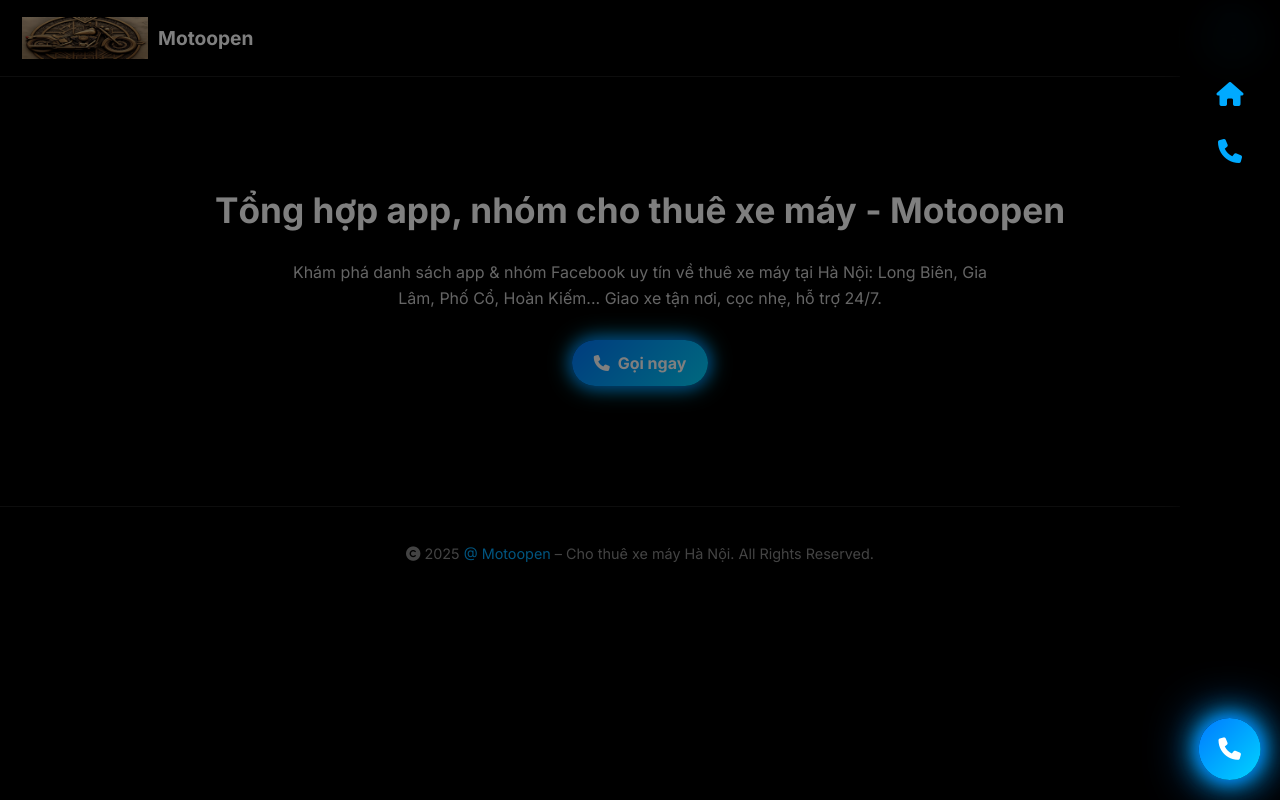
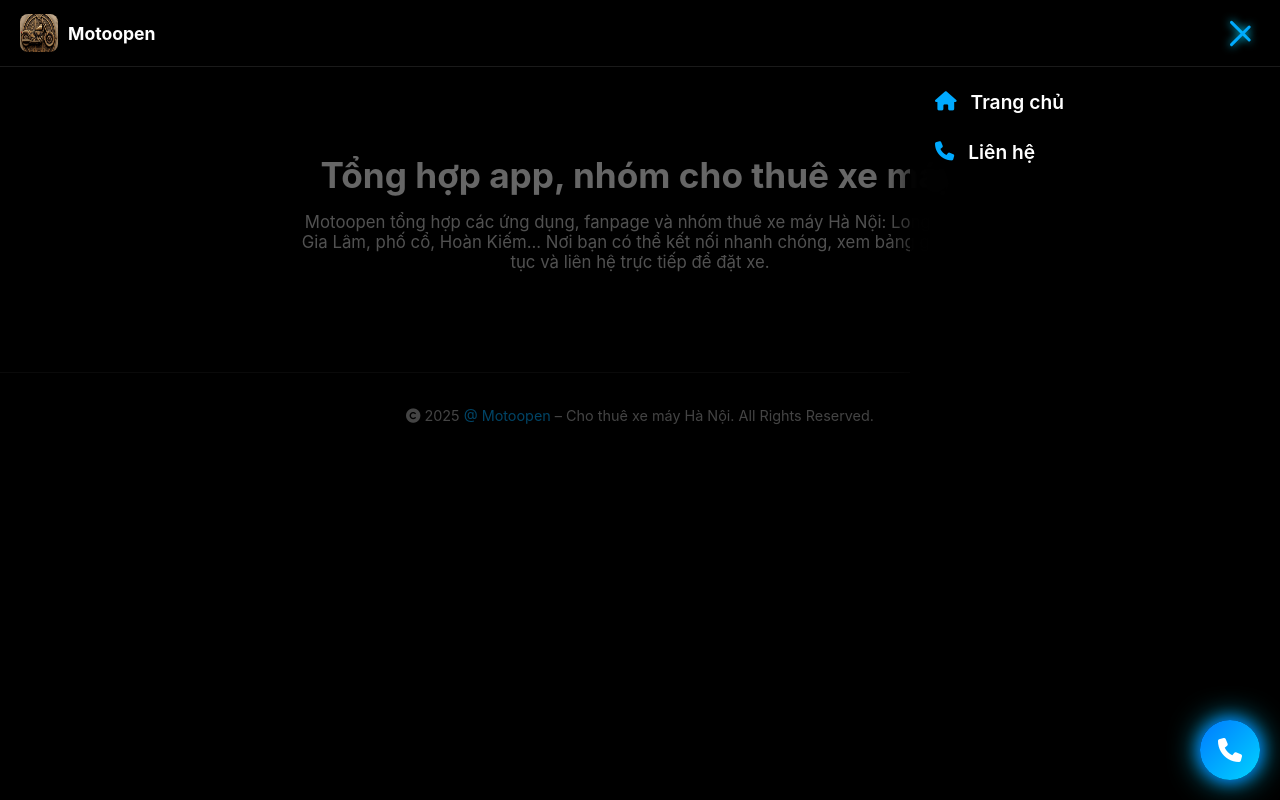
Before and after one commit to motoopen/appthuexemay, a plain HTML site: page index.html in a window 1280 px wide. Both pictures are taken after a click on the element 1232 px from the left and 38 px from the top of the page. Drawn offline with Linux system fonts and the light colour scheme.

Commit message:
Update index.html

```diff
--- a/index.html
+++ b/index.html
@@ -4,302 +4,169 @@
   <meta charset="utf-8">
   <meta name="viewport" content="width=device-width,initial-scale=1">
   <title>Tổng hợp app, nhóm cho thuê xe máy - Motoopen</title>
-  <meta name="description" content="Tổng hợp app, nhóm Facebook và dịch vụ thuê xe máy tại Hà Nội: Long Biên, Gia Lâm, Phố Cổ, Hoàn Kiếm... Giao xe tận nơi, cọc nhẹ, hỗ trợ 24/7.">
-  <link rel="canonical" href="https://motoopen.github.io/appthuexemay/">
-
-  <!-- Favicon -->
-  <link rel="icon" href="https://raw.githubusercontent.com/motoopen/appthuexemay/refs/heads/main/IMG_5213.jpeg" type="image/jpeg">
-  <link rel="apple-touch-icon" href="https://raw.githubusercontent.com/motoopen/appthuexemay/refs/heads/main/IMG_5213.jpeg">
-
-  <!-- Font + Icon -->
-  <link href="https://fonts.googleapis.com/css2?family=Inter:wght@400;600;700&display=swap" rel="stylesheet">
-  <link rel="stylesheet" href="https://cdnjs.cloudflare.com/ajax/libs/font-awesome/6.5.0/css/all.min.css">
-
+  <meta name="description" content="Tổng hợp app, nhóm cho thuê xe máy Hà Nội. Liên hệ nhanh Motoopen để thuê xe máy tại Long Biên, Gia Lâm, phố cổ, Hoàn Kiếm. Giao xe tận nơi, hỗ trợ 24/7.">
+  <link rel="icon" href="IMG_5213.jpeg">
+  <link rel="apple-touch-icon" href="IMG_5213.jpeg">
+  <link href="https://cdnjs.cloudflare.com/ajax/libs/font-awesome/6.5.0/css/all.min.css" rel="stylesheet">
   <style>
     body {
       margin:0;
-      font-family:'Inter', sans-serif;
+      font-family: Inter, sans-serif;
       background:#000;
       color:#fff;
+      -webkit-font-smoothing:antialiased;
+      -moz-osx-font-smoothing:grayscale;
     }
 
-    /* NAVBAR */
+    a { color:#00aaff; text-decoration:none; }
+    a:hover { color:#33ccff; text-shadow:0 0 8px #00d4ff; }
+
+    /* Topbar */
     .topbar {
-      position:fixed;
-      top:0;left:0;right:0;
-      display:flex;
-      justify-content:space-between;
-      align-items:center;
-      padding:12px 22px;
-      background:rgba(0,0,0,0.85);
-      backdrop-filter: blur(14px) saturate(150%);
+      position:fixed;top:0;left:0;right:0;
+      display:flex;justify-content:space-between;align-items:center;
+      padding:14px 20px;
+      background:rgba(0,0,0,0.9);
       border-bottom:1px solid rgba(255,255,255,0.1);
-      z-index:1000;
+      z-index:1100;
     }
     .brand {
-      display:flex;
-      align-items:center;
-      gap:10px;
+      display:flex;align-items:center;gap:10px;
     }
-    .brand img.logo {
-      height:42px;
-      width:auto;
-      transition:transform 0.3s, filter 0.3s;
+    .brand img { width:38px;height:38px;border-radius:8px; }
+    .brand h3 { margin:0;font-size:1.1rem;font-weight:700;color:#fff; }
+
+    /* Hamburger */
+    .hamburger {
+      display:flex;flex-direction:column;gap:5px;
+      cursor:pointer;width:28px;z-index:1200;
     }
-    .brand img.logo:hover {
-      transform:scale(1.1);
-      filter:drop-shadow(0 0 8px #00d4ff);
+    .hamburger span {
+      display:block;height:3px;width:100%;
+      background:#00aaff;border-radius:2px;
+      transition:.3s;
+      box-shadow:0 0 8px #00d4ff;
     }
-    .brand h3 {
-      margin:0;
-      font-size:1.2rem;
-      font-weight:700;
-      color:#fff;
+    .hamburger.active span:nth-child(1){transform:rotate(45deg) translateY(8px);}
+    .hamburger.active span:nth-child(2){opacity:0;}
+    .hamburger.active span:nth-child(3){transform:rotate(-45deg) translateY(-8px);}
+
+    /* Overlay */
+    .overlay {
+      position:fixed;inset:0;background:rgba(0,0,0,0.6);
+      opacity:0;visibility:hidden;
+      transition:.4s ease;z-index:1040;
     }
-
-    /* Hamburger Neon */
-    .hamburger {
-      display: flex;
-      flex-direction: column;
-      justify-content: center;
-      align-items:center;
-      gap: 6px;
-      width: 52px;
-      height: 52px;
-      border-radius: 50%;
-      background: linear-gradient(135deg,#007aff,#00d4ff);
-      box-shadow: 0 0 15px #007aff, 0 0 30px #00d4ff;
-      cursor: pointer;
-      transition: transform 0.3s ease, box-shadow 0.3s ease;
-      animation: pulseGlow 2s infinite ease-in-out;
-      z-index:1100;
-    }
-    .hamburger:hover {
-      transform: scale(1.1) rotate(3deg);
-      box-shadow: 0 0 25px #007aff, 0 0 50px #00d4ff;
-    }
-    .hamburger .bar {
-      width: 24px;
-      height: 3px;
-      background: white;
-      border-radius: 3px;
-      transition: all 0.4s ease;
-    }
-    .hamburger.active .bar:nth-child(1) {
-      transform: translateY(9px) rotate(45deg);
-    }
-    .hamburger.active .bar:nth-child(2) {
-      opacity: 0;
-    }
-    .hamburger.active .bar:nth-child(3) {
-      transform: translateY(-9px) rotate(-45deg);
-    }
-
-    @keyframes pulseGlow {
-      0%, 100% {
-        transform: scale(1);
-        box-shadow: 0 0 15px #007aff, 0 0 30px #00d4ff;
-      }
-      50% {
-        transform: scale(1.08);
-        box-shadow: 0 0 25px #007aff, 0 0 50px #00d4ff;
-      }
-    }
+    .overlay.active {opacity:1;visibility:visible;}
 
     /* Drawer */
     .drawer {
-      position:fixed;
-      top:0;right:-80px;
-      width:80px;
-      height:100%;
+      position:fixed;top:0;right:-100%;
+      width:70%;max-width:320px;height:100%;
       background:rgba(0,0,0,0.95);
-      backdrop-filter:blur(16px);
-      box-shadow:-4px 0 18px rgba(0,0,0,0.6);
-      padding:80px 10px;
-      display:flex;
-      flex-direction:column;
-      align-items:center;
-      gap:28px;
-      transition:right 0.4s ease;
-      z-index:1050;
+      backdrop-filter:blur(18px);
+      box-shadow:-6px 0 24px rgba(0,0,0,0.6);
+      padding:90px 25px;
+      display:flex;flex-direction:column;gap:26px;
+      transition:right .4s ease;z-index:1050;
     }
     .drawer.open { right:0; }
-
     .drawer a {
-      color:#00aaff;
-      font-size:1.5rem;
-      position:relative;
-      text-decoration:none;
-      opacity:0;
-      transform:translateX(30px);
+      display:flex;align-items:center;gap:14px;
+      font-size:1.2rem;font-weight:600;color:#fff;
+      opacity:0;transform:translateX(40px);
+      transition:color .3s;
+      animation:slideIn .4s forwards;
     }
-    .drawer.open a {
-      animation: slideIn 0.4s forwards, vibrate 0.3s 0.5s ease-in-out;
-    }
-    .drawer.open a:nth-child(1){ animation-delay:0.1s; }
-    .drawer.open a:nth-child(2){ animation-delay:0.25s; }
+    .drawer.open a {opacity:1;transform:translateX(0);}
+    .drawer a i {color:#00aaff;}
+    .drawer a:hover {color:#33ccff;text-shadow:0 0 8px #00d4ff;}
 
     @keyframes slideIn {
-      from { opacity:0; transform:translateX(30px); }
-      to { opacity:1; transform:translateX(0); }
+      from {opacity:0;transform:translateX(40px);}
+      to {opacity:1;transform:translateX(0);}
     }
-    @keyframes vibrate {
-      0% { transform:translateX(0); }
-      25% { transform:translateX(-2px); }
-      50% { transform:translateX(2px); }
-      75% { transform:translateX(-1px); }
-      100% { transform:translateX(0); }
-    }
-    .drawer a:hover {
-      color:#33ccff;
-      text-shadow:0 0 8px #00d4ff;
-    }
-
-    .drawer a::after {
-      content:attr(data-tip);
-      position:absolute;
-      left:-110px;
-      top:50%;
-      transform:translateY(-50%);
-      background:#111;
-      color:#fff;
-      font-size:0.85rem;
-      padding:4px 8px;
-      border-radius:6px;
-      white-space:nowrap;
-      opacity:0;
-      pointer-events:none;
-      transition:opacity .3s, left .3s;
-    }
-    .drawer a:hover::after {
-      opacity:1;
-      left:-100px;
-    }
-
-    .overlay {
-      position:fixed;
-      top:0;left:0;right:0;bottom:0;
-      background:rgba(0,0,0,0.5);
-      display:none;
-      z-index:1040;
-    }
-    .overlay.active {display:block;}
 
     /* Hero */
     .hero {
-      margin-top:90px;
-      text-align:center;
-      padding:70px 20px;
+      margin-top:80px;padding:50px 20px;text-align:center;
     }
-    .hero h1 {font-size:2.2rem;font-weight:800;}
-    .hero p {color:#ccc;max-width:700px;margin:14px auto 28px;line-height:1.6;}
-
-    .btn {
-      display:inline-flex;
-      align-items:center;
-      gap:8px;
-      background:linear-gradient(135deg,#007aff,#00d4ff);
-      padding:13px 22px;
-      border-radius:999px;
-      font-weight:700;
-      color:#fff;
-      text-decoration:none;
-      box-shadow:0 0 15px #007aff, 0 0 25px #00d4ff;
-      transition:transform .2s, box-shadow .3s;
-    }
-    .btn:hover {
-      transform:scale(1.06);
-      box-shadow:0 0 22px #00aaff, 0 0 38px #33ccff;
-    }
+    .hero h1 {font-size:2.2rem;margin-bottom:16px;}
+    .hero p {color:#ccc;max-width:700px;margin:0 auto;font-size:1.05rem;}
 
     /* Quick Call */
     .quick-call {
-      position:fixed;
-      bottom:20px;right:20px;
+      position:fixed;bottom:20px;right:20px;z-index:1500;
+    }
+    .quick-call .main-btn {
+      width:60px;height:60px;border-radius:50%;
       background:linear-gradient(135deg,#007aff,#00d4ff);
-      width:62px;height:62px;
-      border-radius:50%;
+      color:#fff;border:none;cursor:pointer;
       display:flex;align-items:center;justify-content:center;
-      color:#fff;font-size:1.4rem;
+      font-size:1.5rem;
       box-shadow:0 0 15px #007aff,0 0 30px #00d4ff;
-      animation:heartbeat 1.8s infinite ease-in-out, neonGlow 2s infinite alternate;
-      cursor:pointer;z-index:1200;
+      animation:pulse 1.6s infinite;
     }
-    @keyframes heartbeat {
-      0%,100% { transform: scale(1) translateX(0);}
-      25% { transform: scale(1.1) translateX(-2px);}
-      50% { transform: scale(0.95) translateX(2px);}
-      75% { transform: scale(1.05) translateX(-1px);}
-    }
-    @keyframes neonGlow {
-      0%,100% { box-shadow:0 0 15px #007aff,0 0 30px #00d4ff,0 0 50px #007aff;}
-      50% { box-shadow:0 0 25px #007aff,0 0 50px #00d4ff,0 0 70px #007aff;}
+    @keyframes pulse {
+      0%{transform:scale(1);}
+      50%{transform:scale(1.15);}
+      100%{transform:scale(1);}
     }
 
     footer {
-      padding:24px;
-      text-align:center;
-      color:#888;
-      font-size:0.9rem;
+      margin-top:50px;padding:20px;text-align:center;
+      font-size:0.9rem;color:#aaa;
       border-top:1px solid rgba(255,255,255,0.1);
-      margin-top:50px;
     }
-    footer a {color:#00aaff;text-decoration:none;}
+    footer a {color:#00aaff;}
   </style>
 </head>
 <body>
   <header class="topbar">
     <div class="brand">
-      <img src="https://raw.githubusercontent.com/motoopen/appthuexemay/refs/heads/main/IMG_5360.png" alt="Motoopen logo" class="logo">
+      <img src="IMG_5360.png" alt="Motoopen logo">
       <h3>Motoopen</h3>
     </div>
     <div class="hamburger" id="hamburger">
-      <div class="bar"></div>
-      <div class="bar"></div>
-      <div class="bar"></div>
+      <span></span><span></span><span></span>
     </div>
   </header>
 
-  <!-- Drawer -->
-  <div class="drawer" id="drawer">
-    <a href="https://motoopen.github.io/appthuexemay/" data-tip="Trang chủ"><i class="fa-solid fa-house"></i></a>
-    <a href="tel:0857255868" data-tip="Liên hệ"><i class="fa-solid fa-phone"></i></a>
-  </div>
   <div class="overlay" id="overlay"></div>
+  <nav class="drawer" id="drawer">
+    <a href="https://motoopen.github.io/appthuexemay/"><i class="fa-solid fa-house"></i> Trang chủ</a>
+    <a href="tel:0857255868"><i class="fa-solid fa-phone"></i> Liên hệ</a>
+  </nav>
 
-  <!-- Hero -->
-  <section class="hero">
-    <h1>Tổng hợp app, nhóm cho thuê xe máy - Motoopen</h1>
-    <p>Khám phá danh sách app & nhóm Facebook uy tín về thuê xe máy tại Hà Nội: Long Biên, Gia Lâm, Phố Cổ, Hoàn Kiếm...
-    Giao xe tận nơi, cọc nhẹ, hỗ trợ 24/7.</p>
-    <a class="btn" href="tel:0857255868"><i class="fa-solid fa-phone"></i> Gọi ngay</a>
-  </section>
+  <main class="hero">
+    <h1>Tổng hợp app, nhóm cho thuê xe máy</h1>
+    <p>Motoopen tổng hợp các ứng dụng, fanpage và nhóm thuê xe máy Hà Nội: Long Biên, Gia Lâm, phố cổ, Hoàn Kiếm...
+    Nơi bạn có thể kết nối nhanh chóng, xem bảng giá, thủ tục và liên hệ trực tiếp để đặt xe.</p>
+  </main>
 
-  <!-- Quick Call -->
   <div class="quick-call">
-    <i class="fa-solid fa-phone"></i>
+    <button class="main-btn" onclick="window.location.href='tel:0857255868'">
+      <i class="fa-solid fa-phone"></i>
+    </button>
   </div>
 
-  <!-- Footer -->
   <footer>
     <p><i class="fa-solid fa-copyright"></i> 2025
       <a href="https://motoopen.github.io/chothuexemayhanoi/">@ Motoopen</a> – Cho thuê xe máy Hà Nội. All Rights Reserved.
     </p>
   </footer>
 
-  <!-- Script -->
   <script>
-    const hamburger = document.getElementById('hamburger');
-    const drawer = document.getElementById('drawer');
-    const overlay = document.getElementById('overlay');
+    const hamburger=document.getElementById('hamburger');
+    const drawer=document.getElementById('drawer');
+    const overlay=document.getElementById('overlay');
 
-    hamburger.addEventListener('click', () => {
+    hamburger.addEventListener('click',()=>{
       hamburger.classList.toggle('active');
       drawer.classList.toggle('open');
       overlay.classList.toggle('active');
     });
-
-    overlay.addEventListener('click', () => {
+    overlay.addEventListener('click',()=>{
       hamburger.classList.remove('active');
       drawer.classList.remove('open');
       overlay.classList.remove('active');
```
